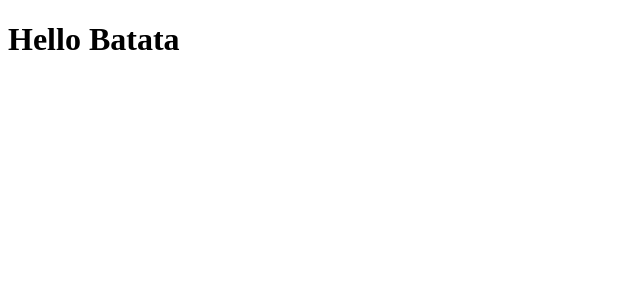
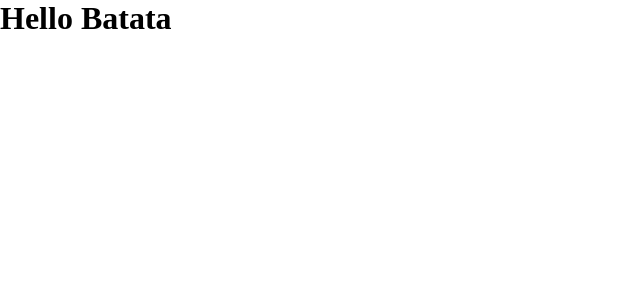
Before and after one commit to rodrigoalbinoh/ignite_github_explorer, a React app: page / in a window 1280 px wide. Shown: the top 300 px of the page, without its empty margins (0-640 px from the left). Built offline with nearby package versions, Linux system fonts and the light colour scheme.

Commit message:
configurações para importar css

```diff
--- a/package.json
+++ b/package.json
@@ -19,7 +19,9 @@
     "@babel/preset-react": "^7.12.13",
     "babel-loader": "^8.2.2",
     "cross-env": "^7.0.3",
+    "css-loader": "^5.1.2",
     "html-webpack-plugin": "^5.3.1",
+    "style-loader": "^2.0.0",
     "webpack": "^5.25.0",
     "webpack-cli": "^4.5.0",
     "webpack-dev-server": "^3.11.2"
--- a/src/App.jsx
+++ b/src/App.jsx
@@ -1,3 +1,5 @@
+import './styles/global.css';
+
 export function App(){
 
   return <h1>Hello Batata</h1>
--- /dev/null
+++ b/src/styles/global.css
@@ -0,0 +1,9 @@
+* {
+  margin: 0;
+  padding: 0;
+  box-sizing: border-box;
+}
+
+body {
+  font: Arial, Helvetica, sans-serif;
+}
--- a/webpack.config.js
+++ b/webpack.config.js
@@ -28,6 +28,11 @@
         test: /\.jsx$/,
         exclude: /node_modules/,
         use: 'babel-loader'
+      },
+      {
+        test: /\.css$/,
+        exclude: /node_modules/,
+        use: ['style-loader', 'css-loader']
       }
     ],
   }
```
